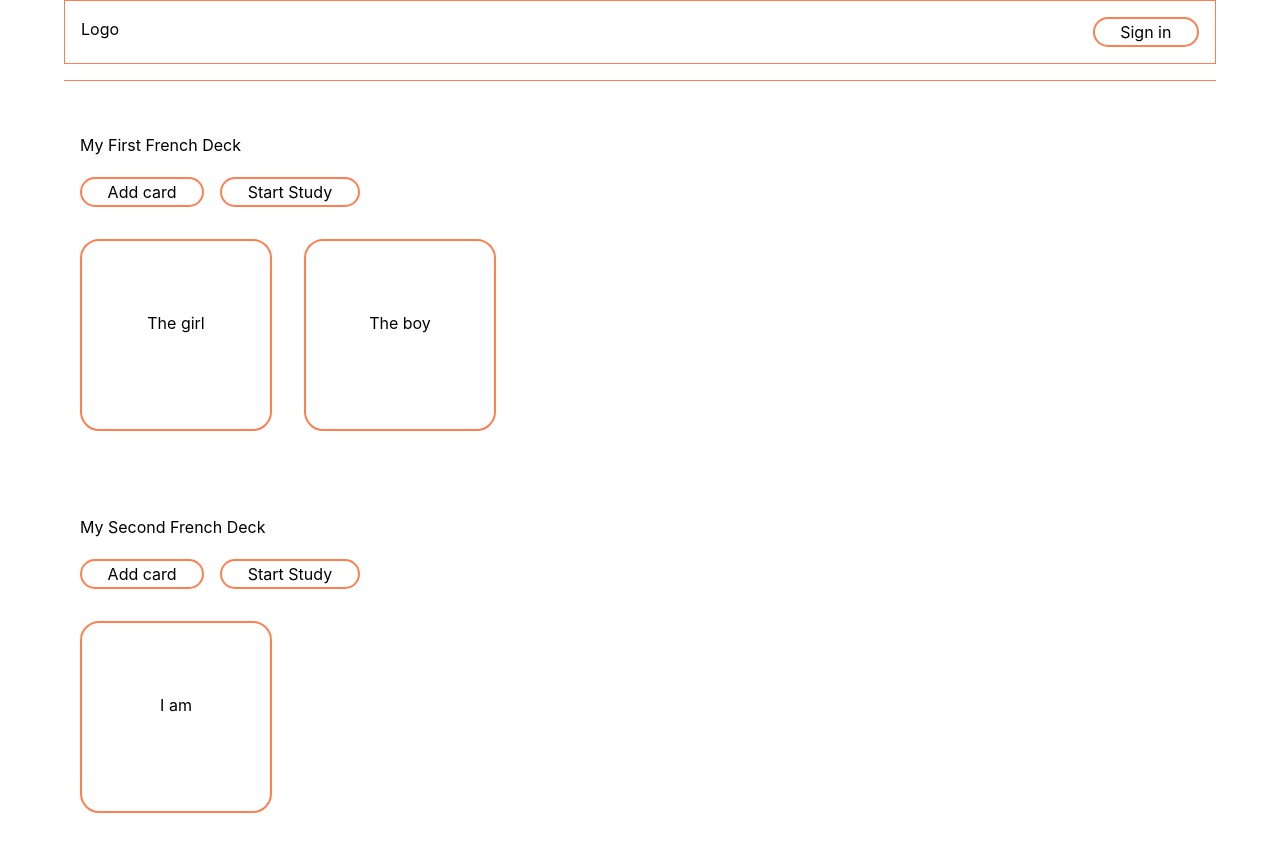
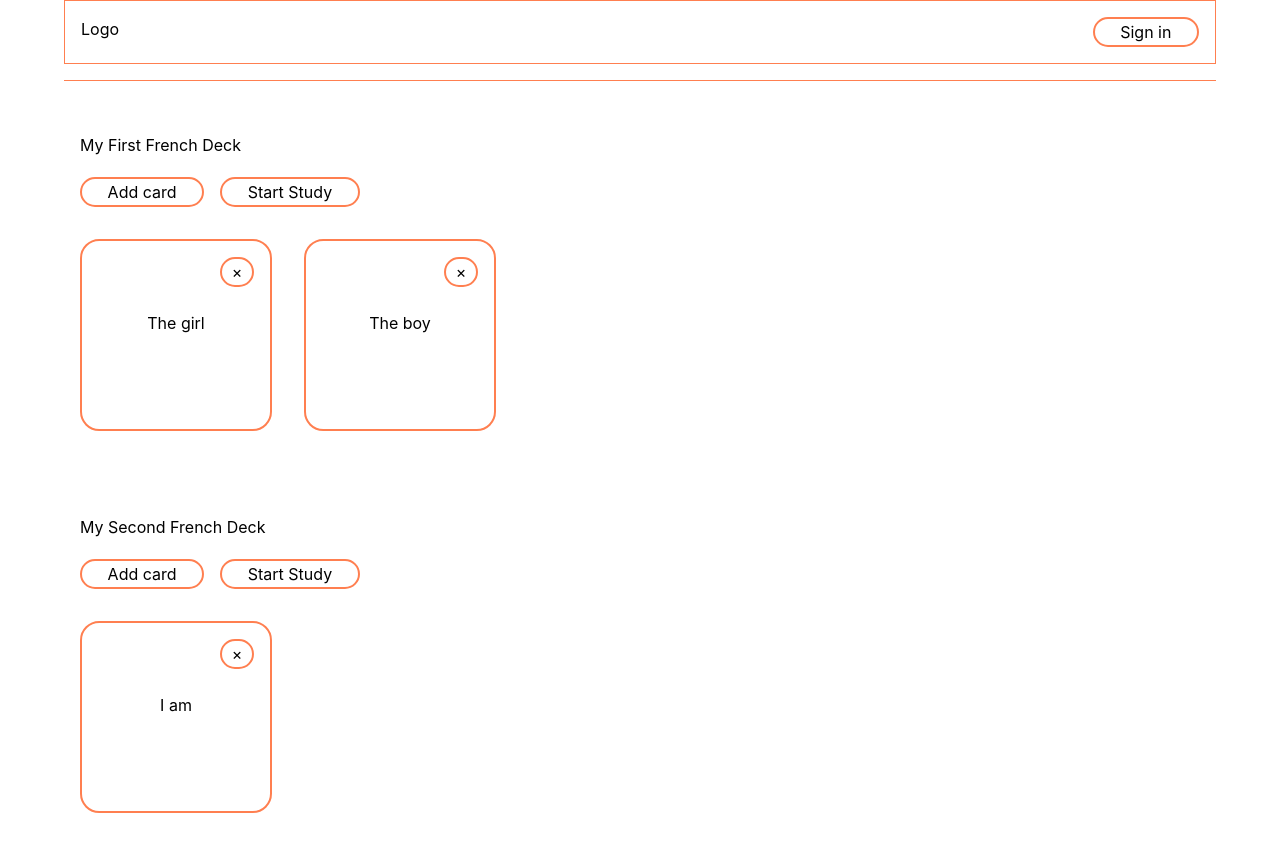
Before and after one commit to evilpaper/nailed-it, a React (Create React App) app: page / in a window 1280 px wide. Shown: the top 852 px of the page. Built offline with nearby package versions, Linux system fonts and the light colour scheme.

Commit message:
Add delete card button on each card

```diff
--- a/src/components/App.js
+++ b/src/components/App.js
@@ -19,6 +19,8 @@ export default function App() {
     setDecks(newDecks);
   };
 
+  const removeCardFromDeck = deckID => {};
+
   return (
     <div className="n-app">
       <div className="n-header">
--- a/src/components/Card/Card.jsx
+++ b/src/components/Card/Card.jsx
@@ -15,12 +15,20 @@ export default function Card({ question, answer }) {
     console.log(flipped);
   };
 
+  const onDeleteCard = () => {
+    console.log("Card is deleted");
+  };
+
   return (
     <div className="card-container" onClick={onClickCard}>
       <a.div
         className="card back"
         style={{ opacity: opacity.interpolate(o => 1 - o), transform }}
       >
+        {" "}
+        <button className="card__delete" onClick={onDeleteCard}>
+          &times;
+        </button>
         <textarea
           className="card__content card__content--back"
           id="answer"
@@ -36,6 +44,10 @@ export default function Card({ question, answer }) {
           transform: transform.interpolate(t => `${t} rotateY(180deg)`)
         }}
       >
+        {" "}
+        <button className="card__delete" onClick={onDeleteCard}>
+          &times;
+        </button>
         <textarea
           className="card__content"
           id="question"
--- a/src/components/Card/styles.css
+++ b/src/components/Card/styles.css
@@ -1,4 +1,5 @@
 .card-container {
+  position: relative;
   width: 12em;
   height: 12em;
   min-width: 12em;
@@ -7,10 +8,10 @@
 }
 
 .card {
+  position: absolute;
   border: 2px solid coral;
   border-radius: 10%;
   text-align: center;
-  position: absolute;
   width: 12em;
   height: 12em;
   min-width: 12em;
@@ -42,3 +43,11 @@
 .card__content:focus {
   outline: 0;
 }
+
+.card__delete {
+  position: absolute;
+  top: 1em;
+  right: 1em;
+  padding-left: 0.6em;
+  padding-right: 0.6em;
+}
```
